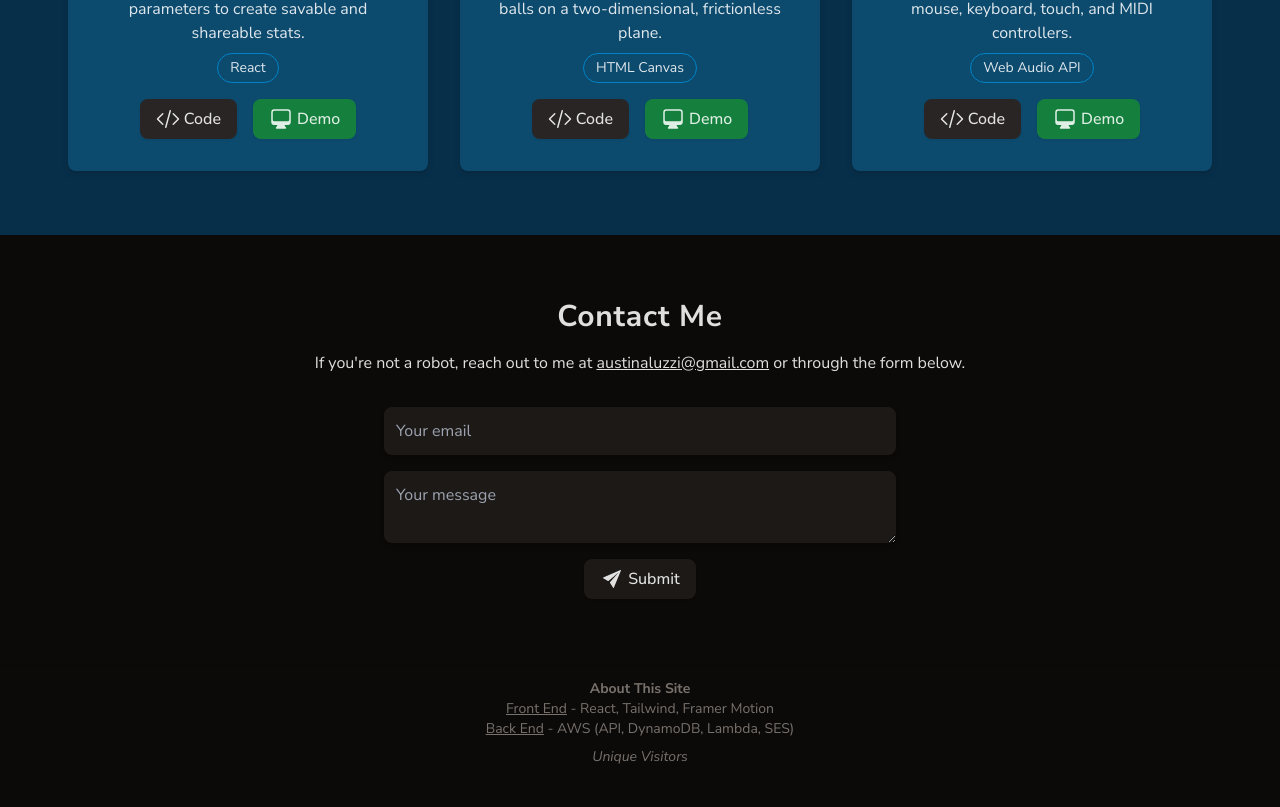
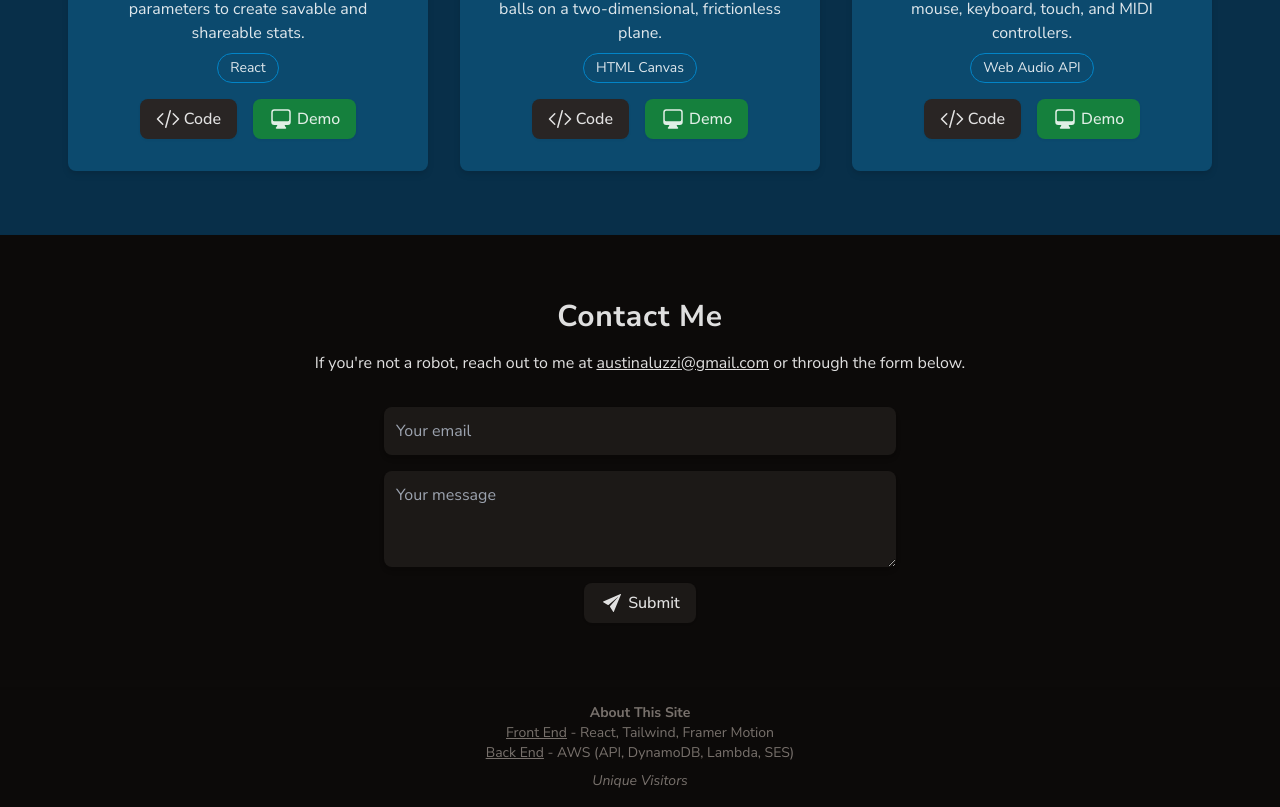
Before and after one commit to aaluzzi/personal-site, a React (Vite) app: page / in a window 1280 px wide. Shown: the part 3249-4056 px from the top of the page. Before the commit the page ends 4032 px from the top, so only its background shows below. Built offline with nearby package versions, Linux system fonts and the light colour scheme; no server answers.

Commit message:
Increase height of message box input

```diff
--- a/src/components/ContactForm.jsx
+++ b/src/components/ContactForm.jsx
@@ -65,7 +65,7 @@ export default function ContactForm() {
                 required
             />
             <textarea
-                className="w-full bg-stone-900 p-3 rounded-lg shadow-md focus:bg-stone-800 focus:outline-none"
+                className="w-full min-h-24 bg-stone-900 p-3 rounded-lg shadow-md focus:bg-stone-800 focus:outline-none"
                 placeholder="Your message"
                 id="message"
                 name="message"
```
